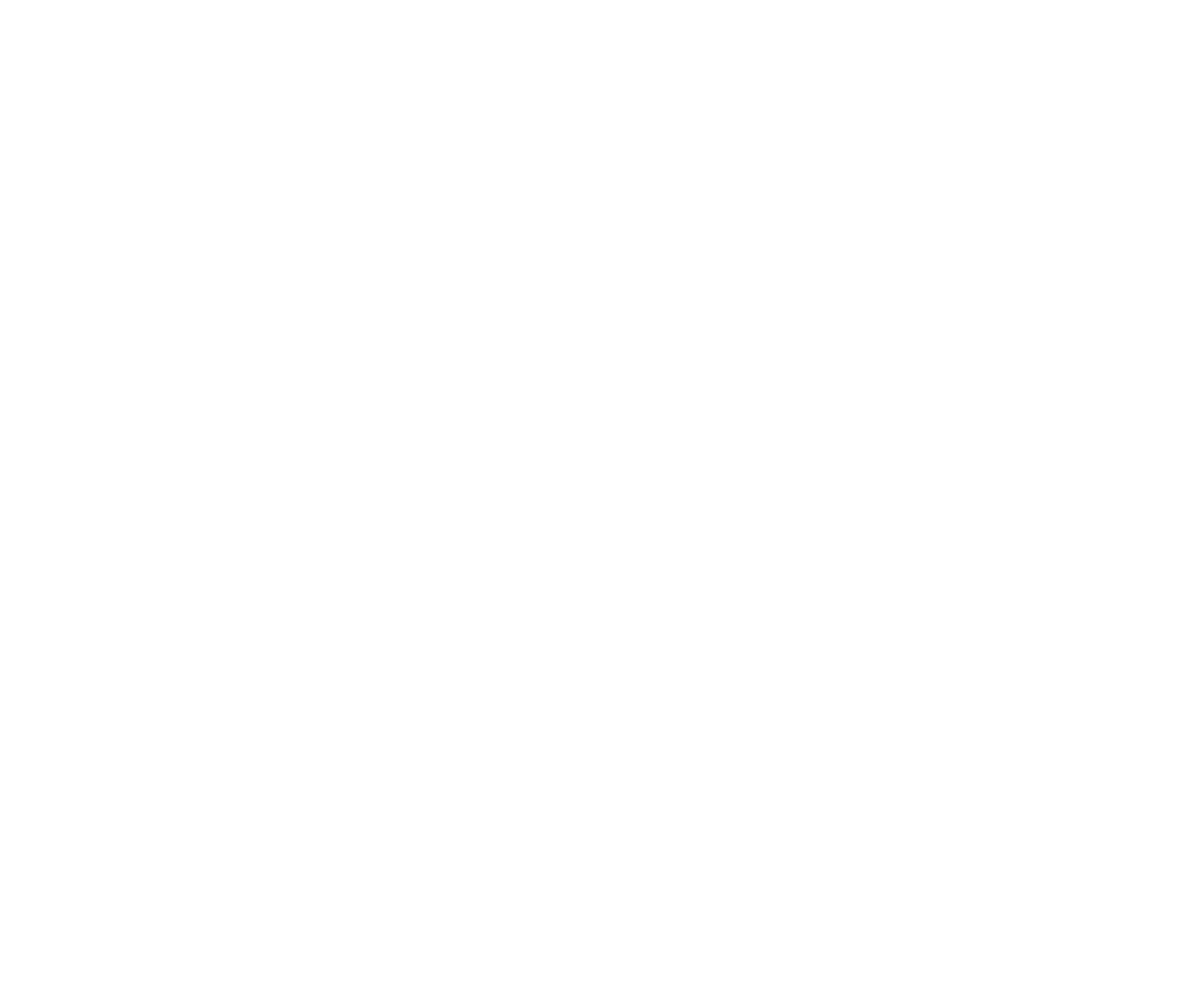
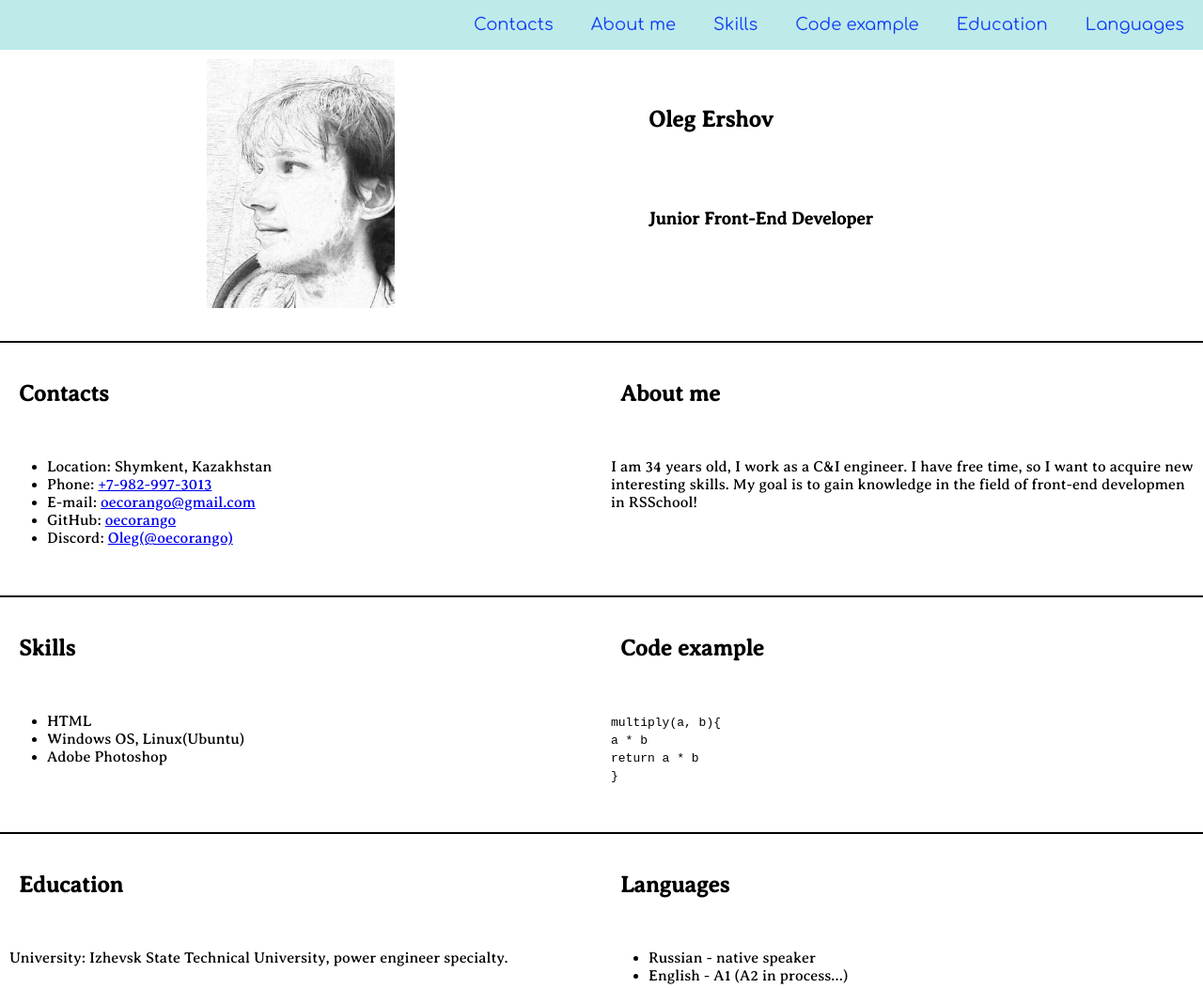
Before and after one commit to oecorango/rsschool-cv, a plain HTML site: page index.html in a window 1280 px wide. Shown: the top 1052 px of the page at 94% size. Before the commit the page ends 800 px from the top, so only its background shows below. Drawn offline with Linux system fonts and the light colour scheme.

Commit message:
feat: add -header and -main in index.html file

```diff
--- a/index.html
+++ b/index.html
@@ -9,8 +9,79 @@
 	<link rel="icon" href="assets/qw.ico">
 </head>
 <body>
+	<header class="header">
+		<div class="container">
+			<nav class="nav">
+				<ul class="list">
+					<li class="item"><a href="#contacts" class="link">Contacts</a></li>
+					<li class="item"><a href="#about" class="link">About me</a></li>
+					<li class="item"><a href="#skills" class="link">Skills</a></li>
+					<li class="item"><a href="#code" class="link">Code example</a></li>
+					<li class="item"><a href="#education" class="link">Education</a></li>
+					<li class="item"><a href="#languages" class="link">Languages</a></li>
+				</ul>
+			</nav>
+		</div>
+	</header>
+	<main class="main main-container">
+		<div class="container main-container">
+			<section class="section">
+				<img src="assets/img/avatar2.jpg" alt="avatar" class="foto">
+			</section>
+			<section class="section" id="profile">
+				<h1 class="section-title-main">Oleg Ershov</h1>
+				<h3 class="section-title-main">Junior Front-End Developer</h3>
+			</section>
+			<section class="section" id="contacts">
+				<h2 class="section-title">Contacts</h2>
+				<ul>
+					<li>Location: Shymkent, Kazakhstan</li>
+					<li>Phone: <a href="tel:+79829973013" title="phone">+7-982-997-3013</a></li>
+					<li>E-mail: <a href="mailto:oecorango@gmail.com" title="email">oecorango@gmail.com</a></li>
+					<li>GitHub: <a href="https://github.com/oecorango" title="github">oecorango</a></li>
+					<li>Discord: <a href="https://discord.com/users/1049396515208175647/">Oleg(@oecorango)</a></li>
+				</ul>
+			</section>
+			<section class="section" id="about">
+				<h2 class="section-title">About me</h2>
+				<p>I am 34 years old, I work as a C&I engineer.
+					I have free time, so I want to acquire new interesting skills.
+					My goal is to gain knowledge in the field of front-end
+					developmen in RSSchool!</p>
+			</section>
+			<section class="section" id="skills">
+				<h2 class="section-title">Skills</h2>
+				<ul>
+					<li>HTML</li>
+					<li>Windows OS, Linux(Ubuntu)</li>
+					<li>Adobe Photoshop</li>
+				</ul>
+			</section>
+			<section class="section" id="code">
+				<h2 class="section-title">Code example</h2>
+					<p><code> multiply(a, b){ <Br>
+						a * b <Br>
+						return a * b <Br>
+						} <Br>
+					</code></p>
+			</section>
+			<section class="section" id="education">
+				<h2 class="section-title">Education</h2>
+				<p>University: Izhevsk State Technical University, power engineer specialty.</p>
+			</section>
+			<section class="section" id="languages">
+				<h2 class="section-title">Languages</h2>
+				<ul>
+					<li>Russian - native speaker</li>
+					<li>English - A1 (A2 in process…)</li>
+				</ul>
+			</section>
+		</div>
+	</main>
+	<footer class="footer">
+		<div class="container">
 
+		</div>
+	</footer>
 </body>
-<footer>
-
-</footer>
+</html>
--- a/style.css
+++ b/style.css
@@ -1,7 +1,103 @@
 @font-face {
-    font-family: AmaticSC;
-     src: url("assets/fonts/AmaticSC-Bold.ttf");
-   }
-   * {
-    box-sizing: border-box;
-  }
+	font-family: averia;
+	src: url("assets/fonts/AveriaSerifLibre-Regular.ttf");
+}
+@font-face {
+	font-family: comfort;
+	src: url("assets/fonts/Comfortaa-VariableFont_wght.ttf");
+}
+
+* {
+	box-sizing: border-box;
+}
+
+body {
+	font-family: averia;
+	min-height: 100vh;
+	margin: 0;
+	padding: 0;
+	display: flex;
+	flex-direction: column;
+	justify-content: space-between;
+	background-color: rgb(255, 255, 255)
+}
+
+.header {
+	background-color: rgb(190, 234, 234);
+}
+
+.container {
+	max-width: 1440px;
+	margin: auto;
+}
+
+.list {
+	display: flex;
+	justify-content: flex-end;
+	align-items: center;
+	list-style: none;
+}
+
+.link {
+	font-family: comfort;
+	padding: 0 20px;
+	line-height: 20px;
+	font-size: 18px;
+	text-decoration: none;
+}
+
+.item a {
+  color: rgb(16, 62, 245);
+  text-decoration: none;
+  transition: color 1s;
+}
+
+.item a:hover {
+  color: #be2300;
+}
+
+.main-container {
+	display: flex;
+	flex-wrap: wrap;
+	justify-content: space-between;
+}
+
+.section-title-main {
+	width: 100%;
+	padding: 30px 40px;
+	display: flex;
+}
+
+.foto {
+	width: 200px;
+	display: block;
+	margin-left: auto;
+	margin-right: auto;
+}
+
+.section-title {
+	width: 45%;
+	padding: 10px;
+	padding-bottom: 35px;
+}
+
+.section {
+	width: 50%;
+	padding: 10px;
+	padding-bottom: 35px;
+	border-bottom: 2px solid #000000;
+}
+
+@media (max-width: 768px) {
+	.section {
+		width: 100%;
+	}
+}
+
+.footer {
+	background-color: rgb(190, 234, 234);
+	}
+
+html {
+	scroll-behavior: smooth;
+}
```
Also changed, not shown: assets/fonts/AmaticSC-Bold.ttf (deleted), assets/img/avat.jpg (deleted), assets/img/avatar2.jpg (added), assets/img/rs_school_js.svg (added). Lines whose indentation alone changed are shown as unchanged.
